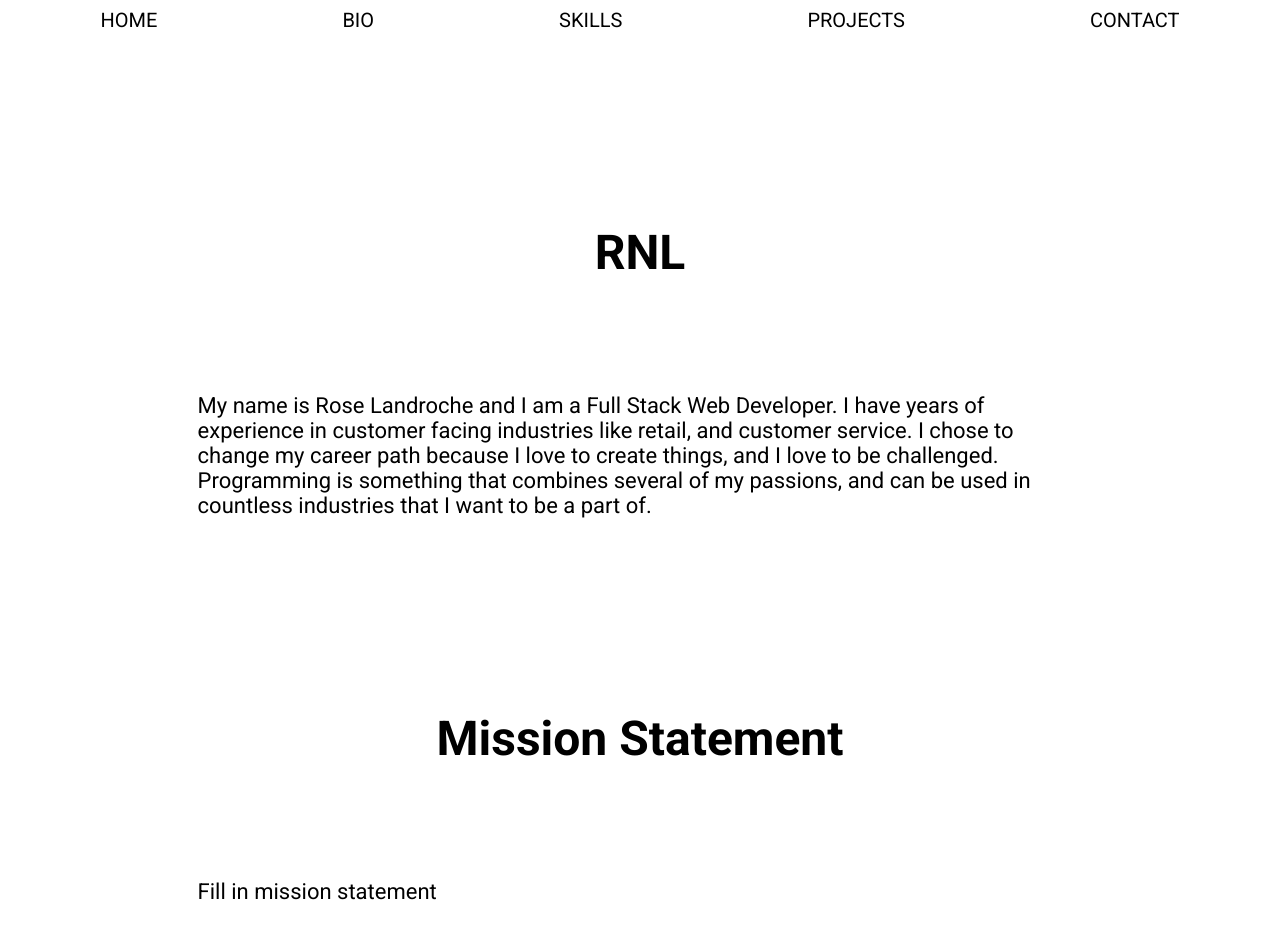
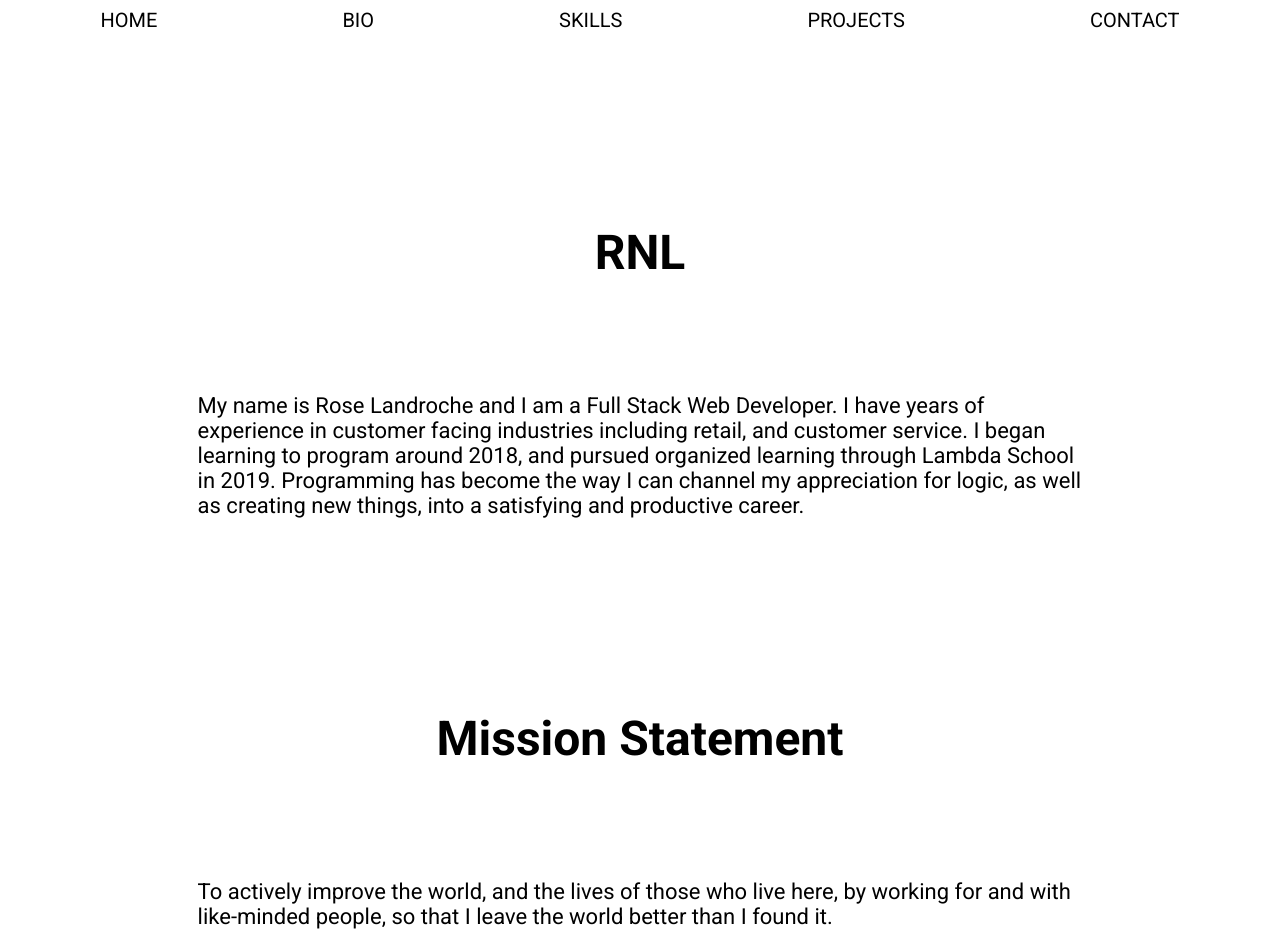
Before and after one commit to roselandroche/portfolio, a React (Create React App) app in the folder my-portfolio/: page /bio in a window 1280 px wide. Before the commit the page ends 926 px from the top, so only its background shows below. Built offline with nearby package versions, Linux system fonts and the light colour scheme.

Commit message:
Changing content of Bio

```diff
--- a/my-portfolio/src/components/Bio.js
+++ b/my-portfolio/src/components/Bio.js
@@ -9,12 +9,14 @@ function Bio() {
             <h1>RNL</h1>
             <p>
                 My name is Rose Landroche and I am a Full Stack Web Developer. I have years of experience
-                in customer facing industries like retail, and customer service. I chose to change my career path
-                because I love to create things, and I love to be challenged. Programming is something that combines
-                several of my passions, and can be used in countless industries that I want to be a part of.
+                in customer facing industries including retail, and customer service. I began learning to program
+                around 2018, and pursued organized learning through Lambda School in 2019. Programming has become
+                the way I can channel my appreciation for logic, as well as creating new things, into a satisfying
+                and productive career.
             </p>
             <h1>Mission Statement</h1>
-            <p>Fill in mission statement</p>
+            <p>To actively improve the world, and the lives of those who live here, by working for and with like-minded
+                people, so that I leave the world better than I found it.</p>
         </div>
     )
 }
```
